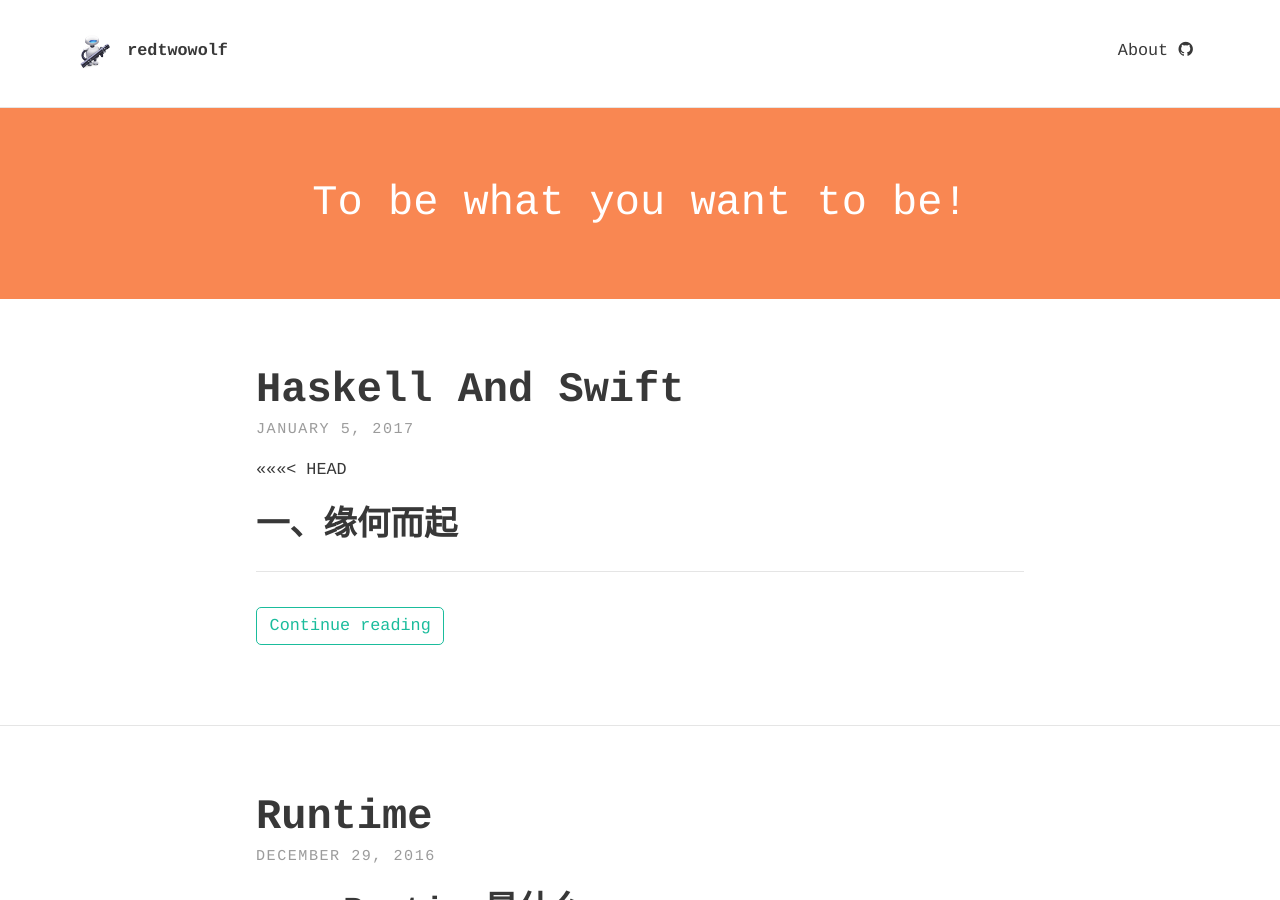
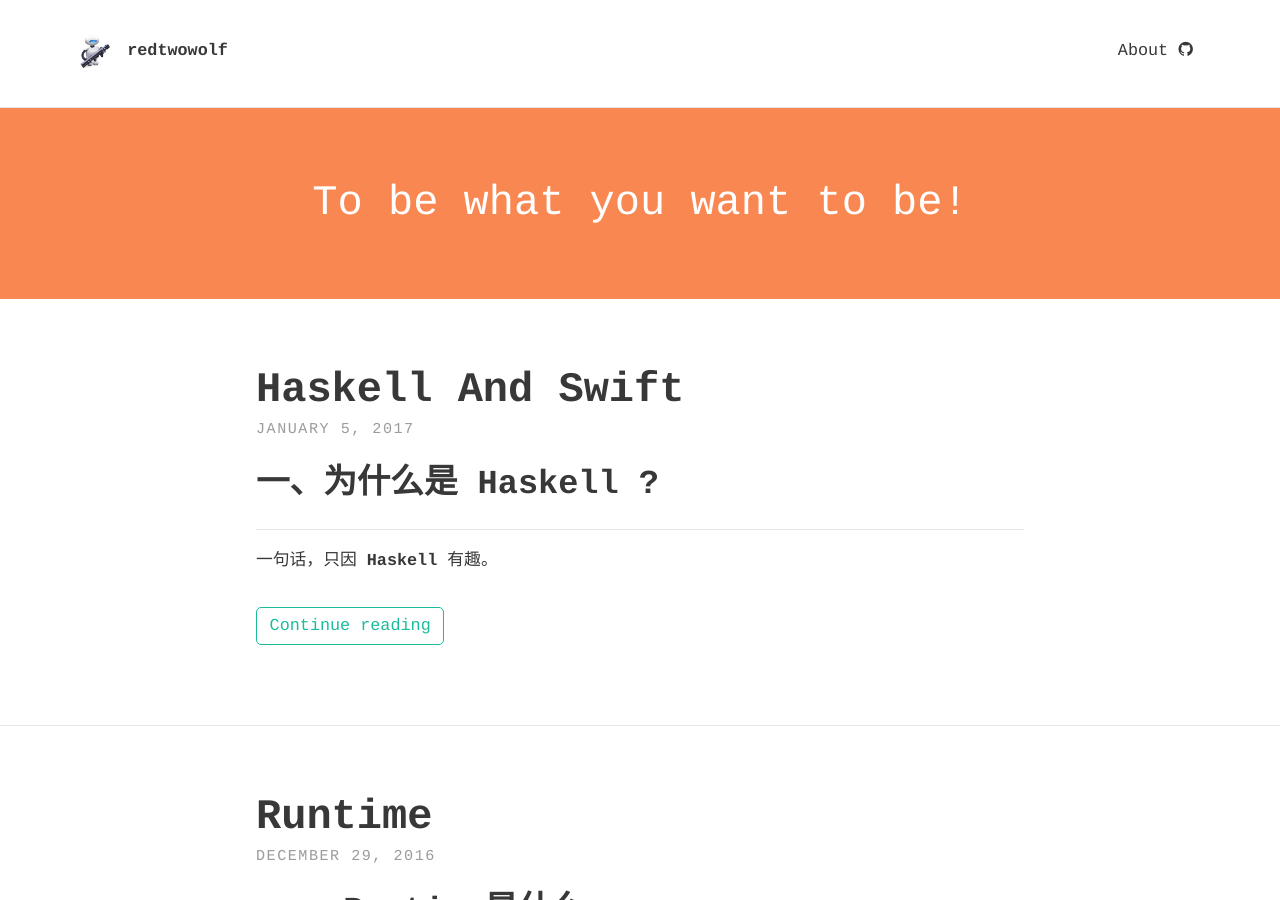
Before and after one commit to CoderDB/CoderDB.github.io, a Jekyll site: the page built from index.html, in a window 1280 px wide and 900 px high. Built offline with Jekyll 4.4.1, drawn with Linux system fonts in a browser that asks for light colours; nearby versions of some CDN libraries; the list of posts is cut into pages by our own code; some of the changed lines change nothing that is shown.

Commit message:
merge conflicts fixed

```diff
--- a/_posts/2017-01-05-Haskell-And-Swift.md
+++ b/_posts/2017-01-05-Haskell-And-Swift.md
@@ -3,28 +3,8 @@ layout: post
 date: 2017-01-05
 title: Haskell And Swift
 feature-img: "img/orange.jpg"
-
 ---
 
-<<<<<<< HEAD
-<h2>一、缘何而起</h2>
----
-
-只因 **Haskell** 有趣
-
-<h2>二、var</h2>
-在 **Swift** 中 **var** 是声明一个 **变量** 的关键字
-{% highlight swift %}
-var a = 5
-
-var something = "something"
-{% endhighlight %}
-在 **Haskell** 中的 **var**
-{% highlight haskell %}
-var a = 5
-
-var something = "something"
-=======
 <h2>一、为什么是 Haskell ?</h2>
 ---
 一句话，只因 **Haskell** 有趣。
@@ -98,5 +78,4 @@ ghci>head ["hello", "my", "friend"]
 {% highlight swift %}
 let someArray = [1, 2, 3]
 var anotherArray: [String] = []
->>>>>>> dev
 {% endhighlight %}
```
